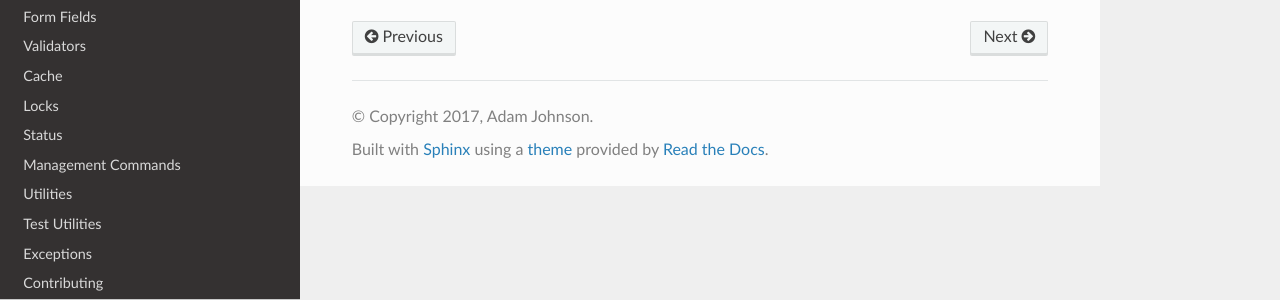
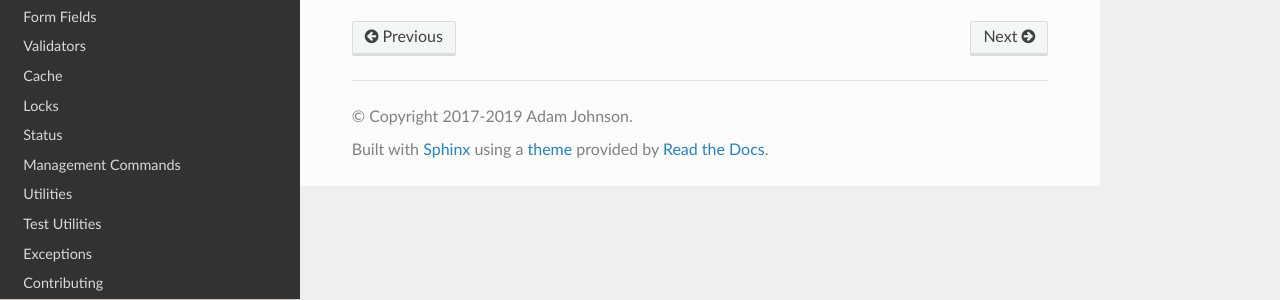
Before and after one commit to adamchainz/django-mysql, a Sphinx documentation site: the page built from docs/authors.rst, in a window 1280 px wide. Shown: the part 395-695 px from the top of the page. Built offline with Sphinx 7.4.7 and the Read the Docs theme 2.0.0, drawn with Linux system fonts in a browser that asks for light colours; pages that are not in the unit, such as notebooks, are missing from menus.

Commit message:
Update copyright for 2019

```diff
--- a/docs/conf.py
+++ b/docs/conf.py
@@ -62,7 +62,7 @@ master_doc = 'index'
 
 # General information about the project.
 project = u'Django-MySQL'
-copyright = u'2017, Adam Johnson'
+copyright = u'2017-2019 Adam Johnson'
 
 # The version info for the project you're documenting, acts as replacement
 # for |version| and |release|, also used in various other places throughout
```
Also changed, not shown: 1 other file.
